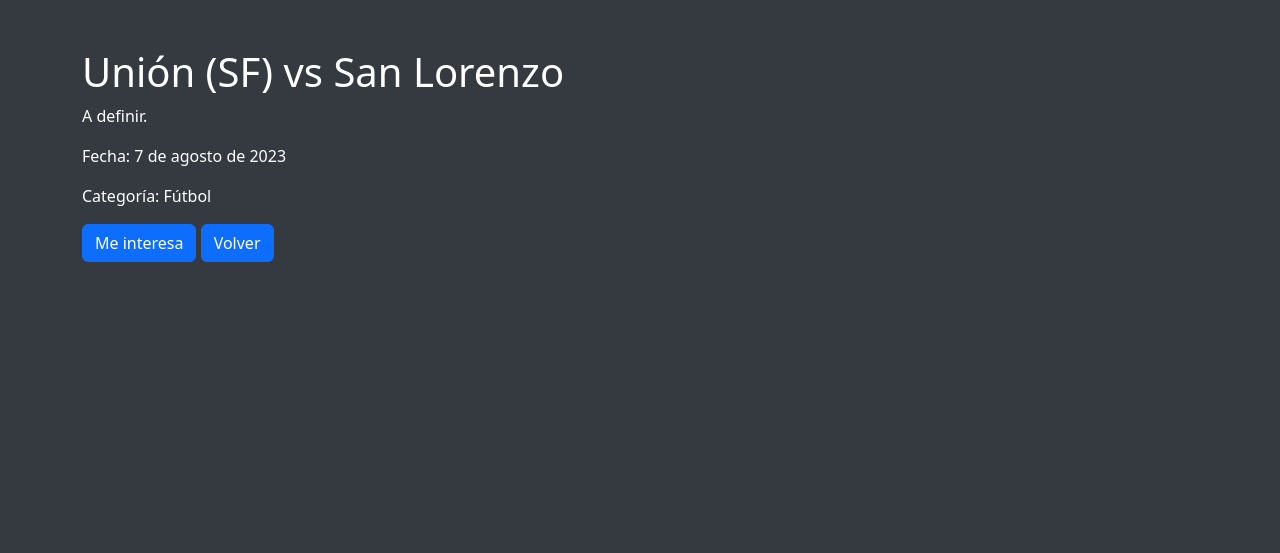
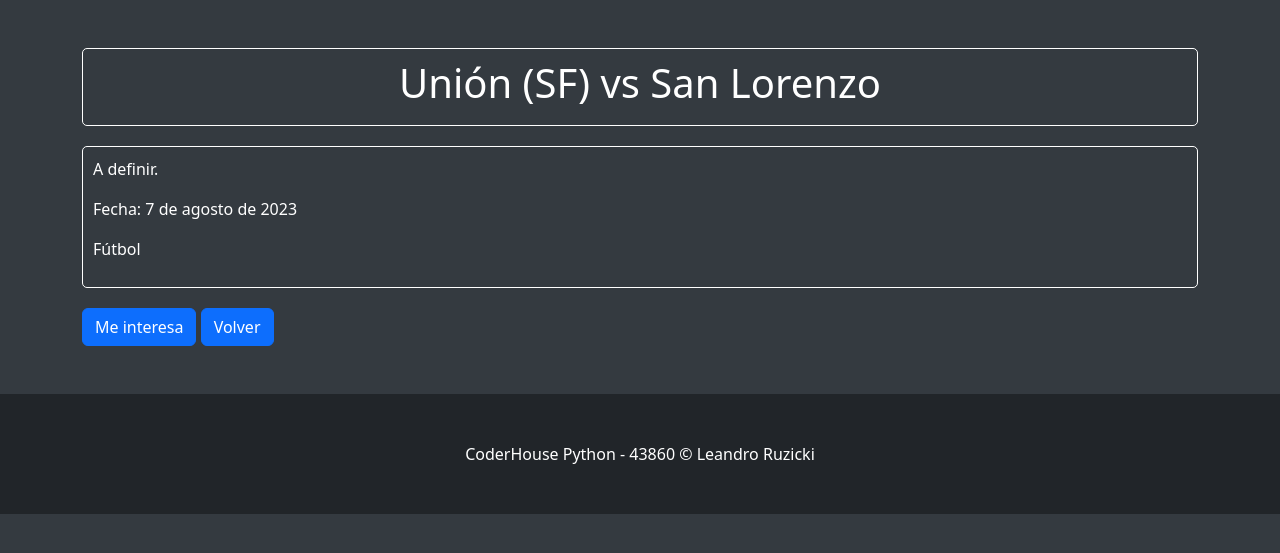
Before and after one commit to ruzickileandro/Proyecto-Final-Ruzicki-Leandro, a Django app: page /evento/detalle/4/ in a window 1280 px wide. Shown: the top 553 px of the page. Run offline with Django 4.2, Linux system fonts and the light colour scheme; a user stored in the database is signed in; data comes from the database, SQL or seed files in the repository; both versions use the stored data as it was after the commit.

Commit message:
agrego imagen en: crear evento y actualizar

```diff
--- a/project/apps/evento/models.py
+++ b/project/apps/evento/models.py
@@ -12,5 +12,6 @@
     descripcion = models.TextField()
     fecha = models.DateField()
     categoria = models.ForeignKey(EventoCategoria, on_delete=models.CASCADE)
+    imagen = models.ImageField(upload_to='evento/', blank=True, null=True)
     def __str__(self):
        return f"{self.fecha.strftime('%d/%m/%Y')} : {self.titulo}"
--- a/project/apps/evento/templates/evento/crear_evento.html
+++ b/project/apps/evento/templates/evento/crear_evento.html
@@ -38,7 +38,7 @@
     </nav>
     <div class="container py-5">
         <h1>Registro de eventos</h1>
-        <form action="{% url 'evento:crear_evento' %}" method="POST" class="p-3 m-3 border bg-light">
+        <form action="{% url 'evento:crear_evento' %}" method="POST" enctype="multipart/form-data" class="p-3 m-3 border bg-light">
             {% csrf_token %}
             <div class="mb-3">
                 <label for="titulo" class="form-label">Título:</label>
@@ -60,6 +60,10 @@
                     {% endfor %}
                 </select>
             </div>
+            <div class="mb-3">
+                <label for="imagen" class="form-label">Imagen:</label>
+                <input type="file" name="imagen" class="form-control" id="imagen">
+            </div>
             <button type="submit" class="btn btn-primary">Guardar</button>
         </form>
     </div>
--- a/project/apps/evento/templates/evento/detalle_evento.html
+++ b/project/apps/evento/templates/evento/detalle_evento.html
@@ -19,6 +19,18 @@
             background-color: #343a40;
             color: #fff;
         }
+        .event-title {
+            border: 1px solid #fff;
+            padding: 10px;
+            border-radius: 5px;
+            margin-bottom: 20px;
+        }
+        .event-description {
+            border: 1px solid #fff;
+            padding: 10px;
+            border-radius: 5px;
+            margin-bottom: 20px;
+        }
         h1 {
             color: #fff;
         }
@@ -27,10 +39,14 @@
 </head>
 <body>
     <div class="container py-5">
-        <h1>{{ evento.titulo }}</h1>
-        <p>{{ evento.descripcion }}</p>
-        <p>Fecha: {{ evento.fecha }}</p>
-        <p>Categoría: {{ evento.categoria }}</p>
+        <div class="event-title" align="center">
+            <h1>{{ evento.titulo }}</h1>
+        </div>
+        <div class="event-description">
+            <p>{{ evento.descripcion }}</p>
+            <p>Fecha: {{ evento.fecha }}</p>
+            <p>{{ evento.categoria }}</p>
+        </div>
         {% if user.is_authenticated %}
             <form method="post" action="{% url 'registro:registrar_interes' evento.id %}" class="d-inline-block">
                 {% csrf_token %}
@@ -49,4 +65,9 @@
 
     <script src="https://cdn.jsdelivr.net/npm/bootstrap@5.3.0/dist/js/bootstrap.bundle.min.js"></script>
 </body>
+
+<footer class="py-5 bg-dark">
+    <div class="container"><p class="m-0 text-center text-white">CoderHouse Python - 43860 &copy; Leandro Ruzicki</p></div>
+</footer>
+
 </html>
--- a/project/apps/evento/views.py
+++ b/project/apps/evento/views.py
@@ -8,7 +8,7 @@
 from apps.evento.forms import ActualizarEventoForm
 
 def lista_eventos(request):
-    eventos = Evento.objects.all()
+    eventos = Evento.objects.all().order_by('fecha')
     context = {
         'eventos': eventos
     }
@@ -26,7 +26,7 @@
 
 def crear_evento(request: HttpRequest) -> HttpResponse:
     if request.method == "POST":
-        form = EventoForm(request.POST)
+        form = EventoForm(request.POST, request.FILES)
         if form.is_valid():
             form.save()
             return redirect("Home:home")
@@ -49,7 +49,7 @@
 def actualizar_evento(request, evento_id):
     evento = get_object_or_404(Evento, id=evento_id)
     if request.method == "POST":
-        form = ActualizarEventoForm(request.POST, instance=evento)
+        form = ActualizarEventoForm(request.POST, request.FILES, instance=evento)
         if form.is_valid():
             form.save()
             return redirect('evento:lista_categorias')
--- a/project/apps/usuario/views.py
+++ b/project/apps/usuario/views.py
@@ -31,7 +31,7 @@
             user = authenticate(username=usuario, password=contraseña)
             if user is not None:
                 login(request, user)
-                return render(request, "Home/base.html", {'eventos': Evento.objects.all()})
+                return render(request, "Home/base.html", {'eventos': Evento.objects.all().order_by('fecha')})
     else:
         form = forms.CustomAuthenticationForm()
     return render(request, "usuario/login.html", {"form": form})
--- a/project/config/urls.py
+++ b/project/config/urls.py
@@ -16,6 +16,8 @@
 """
 from django.urls import path, include
 from django.contrib import admin
+from django.conf import settings
+from django.conf.urls.static import static
 
 urlpatterns = [
     path('admin/', admin.site.urls),
@@ -24,3 +26,6 @@
     path('usuario/', include('apps.usuario.urls')),
     path('registro/', include('apps.registro.urls')),
 ]
+
+if settings.DEBUG == True:
+    urlpatterns += static(settings.MEDIA_URL, document_root=settings.MEDIA_ROOT)
```
Also changed, not shown: project/apps/Home/templates/Home/base.html (+8 -2 lines), project/apps/evento/forms.py (+5 -3 lines), project/apps/evento/templates/evento/actualizar_evento.html (+13 -1 lines), project/config/settings.py (+9 -0 lines), project/apps/evento/migrations/0005_evento_imagen.py (added), project/apps/evento/static/evento/img/placeholder.jpg (added), project/db.sqlite3, project/media/evento/arg_vs_ita_voley.jpg (added), project/media/evento/colon_vs_tigre.jpg (added), project/media/evento/lib_vs_almjrs.jpg (added), project/media/evento/rafaela_vs_colon.jpeg (added), project/media/evento/uni_vs_dyj.jpg (added), project/media/evento/uni_vs_dyj_ejem2.jpg (added), project/media/evento/uni_vs_sl_futbol.jpeg (added).
